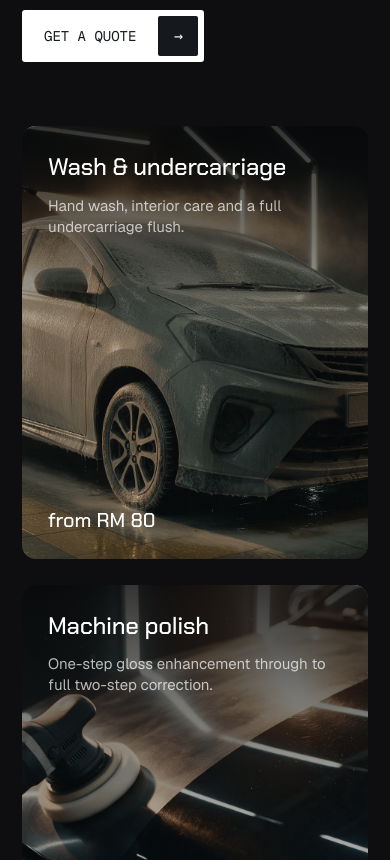
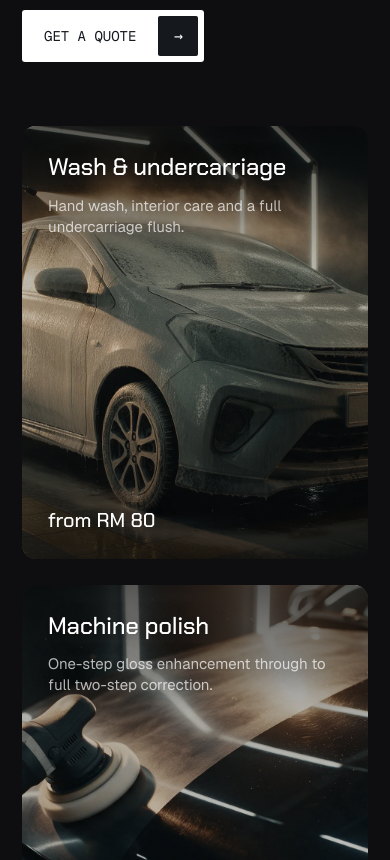
Before and after one commit to mysense-my/wash-and-guard, a plain HTML site: page index.html in a window 390 px wide. Shown: the part 2360-3220 px from the top of the page. Drawn offline with nearby package versions, Linux system fonts and the light colour scheme.

Commit message:
Lighten the service card scrim so the vehicles read
The scrim ran to 80% black at the top of every card and swallowed the car. It
now falls away by the middle of the card, and a soft shadow on the title and
price covers the bright patches instead. Mobile gets its own falloff because
the price sits at the bottom edge there.

Co-Authored-By: Claude Opus 5 <noreply@anthropic.com>

```diff
--- a/styles.css
+++ b/styles.css
@@ -197,13 +197,17 @@ a:focus-visible .roll .roll-b,button:focus-visible .roll .roll-b{transform:trans
 }
 .svc:last-child{margin-bottom:0}
 .svc > img{position:absolute;inset:0;width:100%;height:100%;object-fit:cover}
+/* Only as dark as the text needs. The scrim falls away by the middle of the card
+   so the vehicle reads; a soft shadow on the type covers the bright patches. */
 .svc::after{content:"";position:absolute;inset:0;
-  background:linear-gradient(to bottom,rgba(6,6,7,.8) 0%,rgba(6,6,7,.3) 46%,rgba(6,6,7,.1) 100%)}
-.svc-text{position:absolute;z-index:2;top:40px;left:40px;max-width:460px}
+  background:linear-gradient(to bottom,rgba(6,6,7,.64) 0%,rgba(6,6,7,.28) 26%,
+    rgba(6,6,7,.05) 58%,rgba(6,6,7,0) 100%)}
+.svc-text{position:absolute;z-index:2;top:40px;left:40px;max-width:460px;
+  text-shadow:0 1px 20px rgba(4,4,5,.62)}
 .svc-text h3{font-size:var(--fs-svc);line-height:1.1;margin-bottom:14px}
 .svc-text p{font-size:var(--fs-body);line-height:1.4;color:var(--on-ink-mute)}
 .svc-price{position:absolute;z-index:2;top:44px;right:40px;font-family:var(--display);font-weight:500;
-  font-size:var(--fs-h3);line-height:1.1;color:#fff}
+  font-size:var(--fs-h3);line-height:1.1;color:#fff;text-shadow:0 1px 20px rgba(4,4,5,.62)}
 
 /* ============ why us cards ============ */
 .grid6{display:grid;grid-template-columns:repeat(3,1fr);gap:16px}
@@ -365,6 +369,8 @@ a:focus-visible .roll .roll-b,button:focus-visible .roll .roll-b{transform:trans
   .svc{height:auto;aspect-ratio:4/5;top:calc(var(--nav-h) + 16px);margin-bottom:26px}
   .svc-text{top:28px;left:26px;right:26px;max-width:none}
   .svc-price{top:auto;bottom:28px;left:26px;right:auto}
+  .svc::after{background:linear-gradient(to bottom,rgba(6,6,7,.66) 0%,rgba(6,6,7,.26) 30%,
+    rgba(6,6,7,.16) 60%,rgba(6,6,7,.70) 100%)}
   .rev{width:84vw;padding:26px}
   .member{aspect-ratio:3/4}
   .member-text{left:24px;right:24px;bottom:24px}
```
